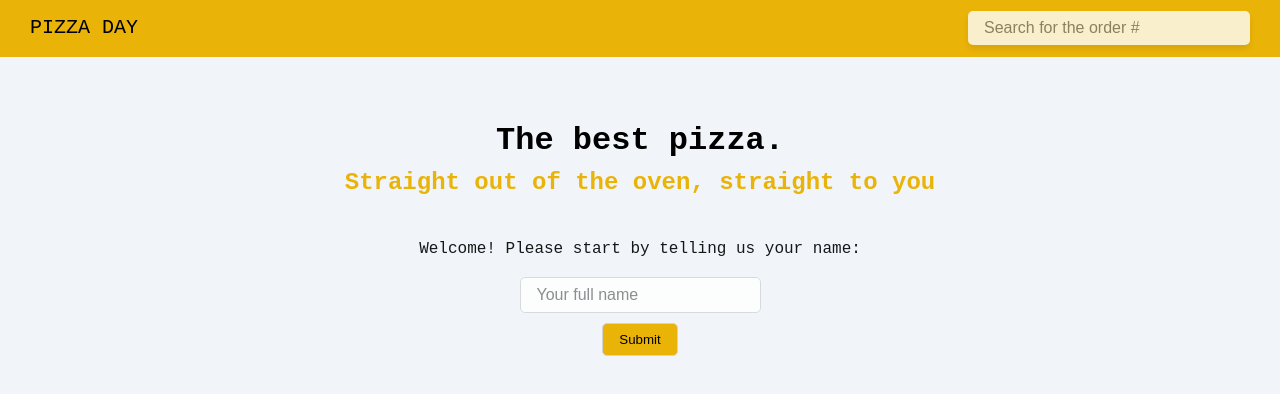
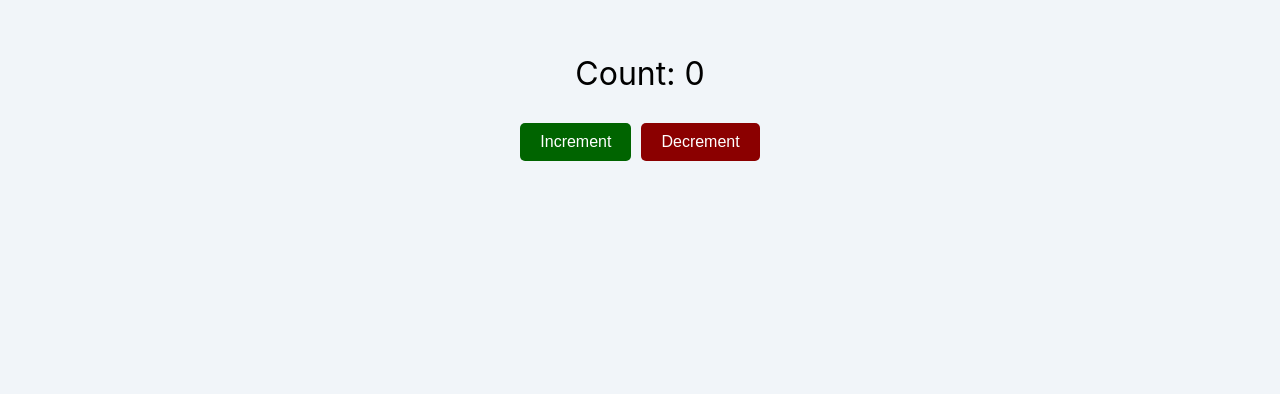
Before and after one commit to imodzumo/hillel-react-project, a React (Vite) app: page / in a window 1280 px wide. Shown: the top 394 px of the page. Built offline with nearby package versions, Linux system fonts and the light colour scheme.

Commit message:
homework-9

```diff
--- a/package.json
+++ b/package.json
@@ -10,8 +10,10 @@
     "preview": "vite preview"
   },
   "dependencies": {
+    "@reduxjs/toolkit": "^2.0.1",
     "react": "^18.2.0",
     "react-dom": "^18.2.0",
+    "react-redux": "^9.1.0",
     "react-router-dom": "^6.21.2"
   },
   "devDependencies": {
--- a/src/App.css
+++ b/src/App.css
@@ -147,3 +147,44 @@
     grid-column: 3;
     align-self: end;
 }
+
+/*Counter*/
+.counter-container {
+    display: flex;
+    flex-direction: column;
+    align-items: center;
+    justify-content: center;
+    margin-top: 50px;
+}
+.buttons-container {
+    display: flex;
+}
+.counter-display {
+    font-size: 2em;
+    margin-bottom: 20px;
+}
+.counter-button {
+    padding: 10px 20px;
+    margin: 5px;
+    font-size: 1em;
+    color: white;
+    border: none;
+    border-radius: 5px;
+    cursor: pointer;
+    transition: background-color 0.3s, transform 0.1s;
+}
+.increment {
+    background-color: darkgreen;
+}
+.decrement {
+    background-color: darkred;
+}
+.counter-button.increment:hover {
+    background-color: forestgreen;
+}
+.counter-button.decrement:hover {
+    background-color: red;
+}
+.counter-button:active {
+    transform: scale(0.98);
+}
--- a/src/App.jsx
+++ b/src/App.jsx
@@ -1,20 +1,15 @@
 import './App.css'
 import {Route, Routes} from "react-router-dom";
-import Login from "./pages/Login.jsx";
 import PageNotFound from "./pages/PageNotFound.jsx";
-import Header from "./components/Header.jsx";
-import Menu from "./pages/Menu.jsx";
+import Counter from "./pages/Counter.jsx";
 
 const App = () => {
 
 
     return (
         <div>
-            <Header />
-
             <Routes>
-                <Route path='/' element={<Login />}></Route>
-                <Route path='/menu' element={<Menu />}></Route>
+                <Route path='/' element={<Counter />}></Route>
                 <Route path='*' element={<PageNotFound />}></Route>
             </Routes>
         </div>
--- a/src/main.jsx
+++ b/src/main.jsx
@@ -4,13 +4,17 @@ import App from './App.jsx'
 import './index.css'
 import {BrowserRouter} from "react-router-dom";
 import LoginInfoContext from "./context/LoginContext.jsx";
+import {Provider} from "react-redux";
+import store from "../store.js";
 
 ReactDOM.createRoot(document.getElementById('root')).render(
   <React.StrictMode>
-      <LoginInfoContext>
-          <BrowserRouter>
-              <App />
-          </BrowserRouter>
-      </LoginInfoContext>
+      <Provider store={store}>
+          <LoginInfoContext>
+              <BrowserRouter>
+                  <App />
+              </BrowserRouter>
+          </LoginInfoContext>
+      </Provider>
   </React.StrictMode>,
 )
--- /dev/null
+++ b/src/pages/Counter.jsx
@@ -0,0 +1,24 @@
+import { useSelector, useDispatch } from 'react-redux';
+import { increment, decrement } from '../redux/slices/counterSlice';
+
+const Counter = ()=> {
+	const count = useSelector((state) => state.counter.value);
+	const dispatch = useDispatch();
+
+	return (
+		<div className="counter-container">
+			<div className="counter-display">Count: {count}</div>
+			<div className="buttons-container">
+				<button onClick={() => dispatch(increment())} className="counter-button increment">
+					Increment
+				</button>
+				<button onClick={() => dispatch(decrement())} className="counter-button decrement">
+					Decrement
+				</button>
+			</div>
+
+		</div>
+	);
+}
+
+export default Counter;
--- /dev/null
+++ b/src/redux/slices/counterSlice.js
@@ -0,0 +1,19 @@
+import { createSlice } from '@reduxjs/toolkit';
+
+const initialState = { value: 0 };
+
+export const counterSlice = createSlice({
+	name: 'counter',
+	initialState,
+	reducers: {
+		increment: state => {
+			state.value += 1;
+		},
+		decrement: state => {
+			state.value -= 1;
+		},
+	},
+});
+
+export const { increment, decrement } = counterSlice.actions;
+export default counterSlice.reducer;
--- /dev/null
+++ b/store.js
@@ -0,0 +1,10 @@
+import { configureStore } from '@reduxjs/toolkit';
+import counterReducer from "./src/redux/slices/counterSlice.js";
+
+export const store = configureStore({
+	reducer: {
+		counter: counterReducer,
+	},
+});
+
+export default store;
```
Also changed, not shown: 1 other file (tests, documents, lock files or other folders).
